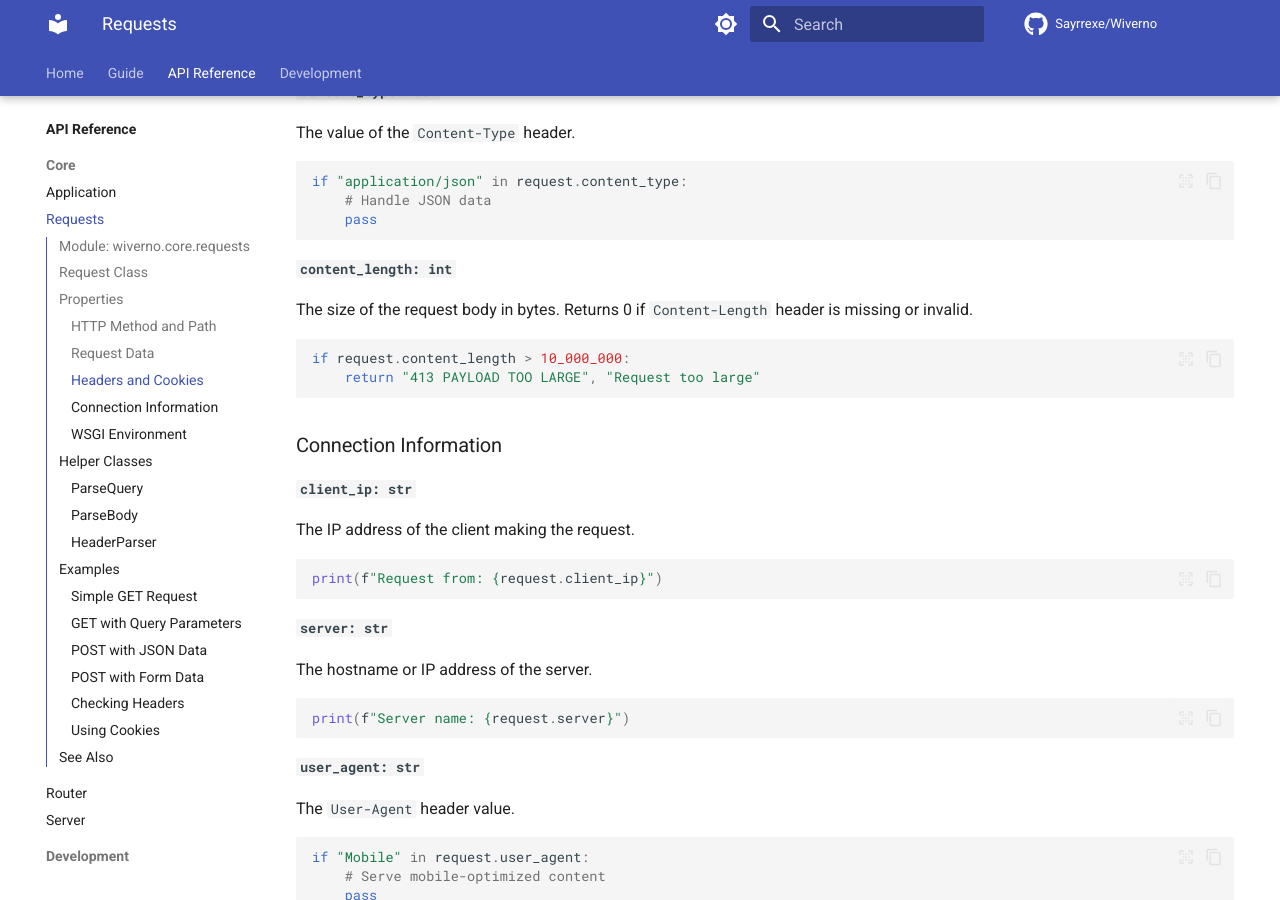
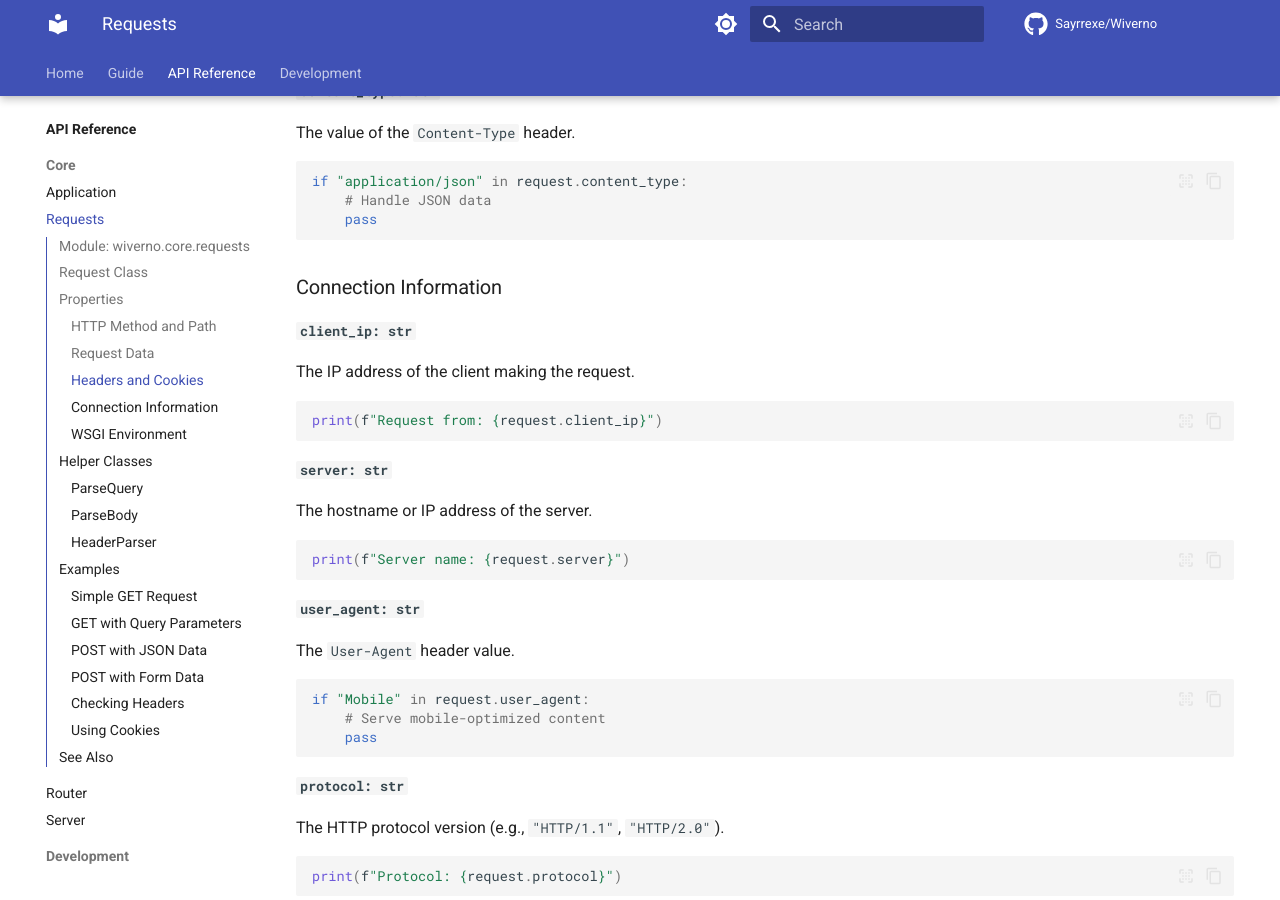
Before and after one commit to Sayrrexe/Wiverno, an MkDocs documentation site: the page built from docs/api/core/requests.md, in a window 1280 px wide and 900 px high, scrolled down 2350 px. Built offline with MkDocs 1.6.1 and Material for MkDocs 9.7.7, drawn with Linux system fonts in a browser that asks for light colours; comment, search, counter and statistics services are not loaded; the version menu is left out.

````diff
--- a/docs/api/core/requests.md
+++ b/docs/api/core/requests.md
@@ -111,15 +111,6 @@ The value of the `Content-Type` header.
 if "application/json" in request.content_type:
     # Handle JSON data
     pass
-```
-
-#### `content_length: int`
-
-The size of the request body in bytes. Returns 0 if `Content-Length` header is missing or invalid.
-
-```python
-if request.content_length > 10_000_000:
-    return "413 PAYLOAD TOO LARGE", "Request too large"
 ```
 
 ### Connection Information
````
Also changed, not shown: docs/guide/status-codes.md (+1 -1 lines), 1 other file.
